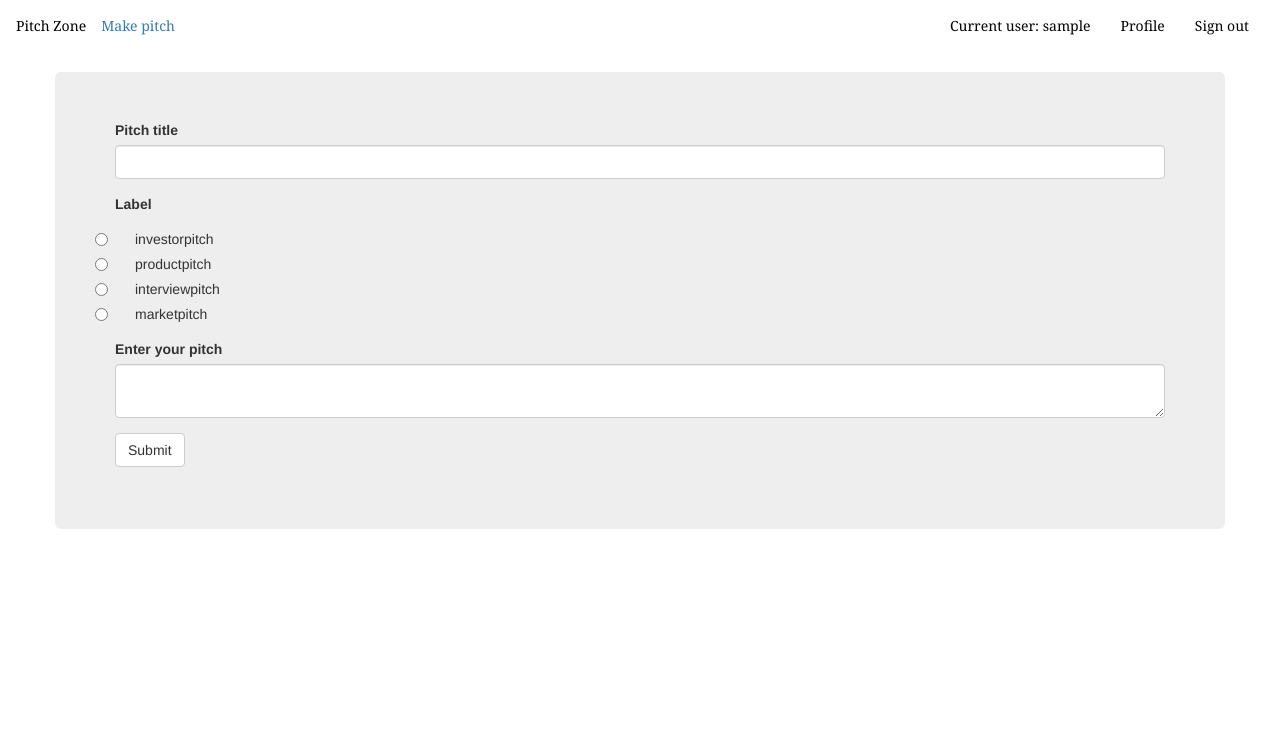
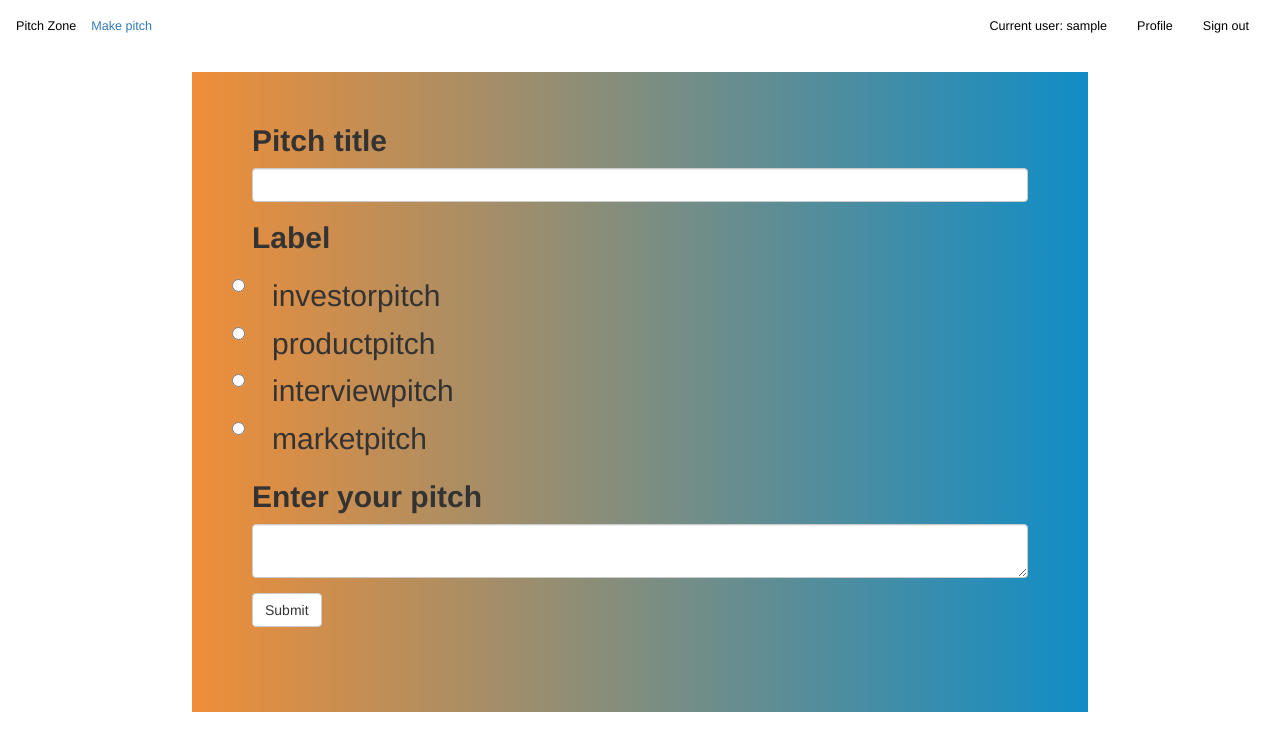
Before and after one commit to TracyOgutu/Pitches, a Flask app: page /pitch/new in a window 1280 px wide. Shown: the top 751 px of the page. Run offline with Flask 2, Linux system fonts and the light colour scheme; the visitor is signed in with stand-in values (Sample User, id 1); data comes from the database, SQL or seed files in the repository; some libraries are stand-ins or nearby versions.

Commit message:
change font style

```diff
--- a/app/main/views.py
+++ b/app/main/views.py
@@ -107,7 +107,6 @@ def profile(uname):
 @login_required
 
 def update_profile(uname):
-    pitch=Pitch.query.get(pitch_id)
     user = User.query.filter_by(username = uname).first()
     if user is None:
         abort (404)
@@ -122,7 +121,7 @@ def update_profile(uname):
 
         return redirect(url_for('.profile',uname=user.username))
 
-    return render_template('profile/update.html',form=form,pitch=pitch)
+    return render_template('profile/update.html',form=form)
 
 @main.route('/user/<uname>/update/pic',methods= ['POST'])
 @login_required
--- a/app/templates/auth/login.html
+++ b/app/templates/auth/login.html
@@ -3,7 +3,9 @@
 
 {%block content%}
 
-<div class ="container">
+<p style="font-size: 40px;text-align: center;"><b>SIGN IN TO PITCH ZONE</b></p>
+
+<div class ="container" style="background: linear-gradient(to right, #ef8e38, #108dc7); margin-top:5%;">
     <div class ="row">
         <div class ="col-md-2"></div>
         <div class ="col-md-8">
--- a/app/templates/navbar.html
+++ b/app/templates/navbar.html
@@ -1,4 +1,3 @@
-
 
 <div class="navbar navbar-expand-lg navbar-light bg-light" role="navigation">
     <div class="container-fluid">
@@ -9,11 +8,11 @@
                 <span class="icon-bar"></span>
                 <span class="icon-bar"></span>
             </button>
-            <a class="navbar-brand" href="/" style="font-size: 100%;color:black;font-family: Georgia, 'Times New Roman', Times, serif;">Pitch Zone</a>
-            <a class="navbar-brand" href="/pitch/new" style="font-size: 100%;font-family: Georgia, 'Times New Roman', Times, serif;">Make pitch</a>
+            <a class="navbar-brand" href="/" style="font-size: 90%;color:black;">Pitch Zone</a>
+            <a class="navbar-brand" href="/pitch/new" style="font-size: 90%;">Make pitch</a>
         </div>
         <div class="navbar-collapse collapse">
-            <ul class="nav navbar-nav navbar-right" style="font-size: 100%;font-family: Georgia, 'Times New Roman', Times, serif;">
+            <ul class="nav navbar-nav navbar-right" style="font-size: 90%;">
                 {%if current_user.is_authenticated%}
                 <li><a style="color:black;">Current user: {{current_user.username}}</a></li>
                 <li><a style="color:black;"href="{{url_for('main.profile',uname=current_user.username)}}">Profile</a></li>
--- a/app/templates/pitch.html
+++ b/app/templates/pitch.html
@@ -2,17 +2,16 @@
 {% extends 'bootstrap/base.html' %}
 {% include 'navbar.html'%}
 
-
 {% block content %}
-<div class="container">
-	<div class="row">
-		<div class="jumbotron">
+<div class="container" style="background: linear-gradient(to right, #ef8e38, #108dc7); width:70%;height:80%; font-size:30px;">
+	<div class="row" >
+		<div class="jumbotron" style="background: transparent;">
 			{{wtf.quick_form(form)}}
-			<ul style="list-style: none;">
+			<ul style="list-style: none;background: transparent;">
 				{% for pitch in pitches %}
-				<div class="list-group">
+				<div class="list-group" style="background: transparent;">
 					<a href="#">
-						<div class="list-item">
+						<div class="list-item" style="background: transparent;">
 							<p>{{pitch.id}}</p>
 						</div>
 						<h4>{{ pitch.description }}</h4>
--- a/app/templates/root.html
+++ b/app/templates/root.html
@@ -16,6 +16,7 @@
 {{super()}}
 <link rel="stylesheet" href="{{url_for('static', filename='css/root.css')}}">
 <link href="https://fonts.googleapis.com/css?family=Marck+Script&display=swap" rel="stylesheet">
+<link href="https://fonts.googleapis.com/css?family=Odibee+Sans&display=swap" rel="stylesheet">
 {% endblock %}
 
 </head>
```
Also changed, not shown: app/static/css/profile.css (added, +11 -0 lines), app/templates/profile/profile.html (+27 -10 lines), app/static/css/comment.css (deleted).
